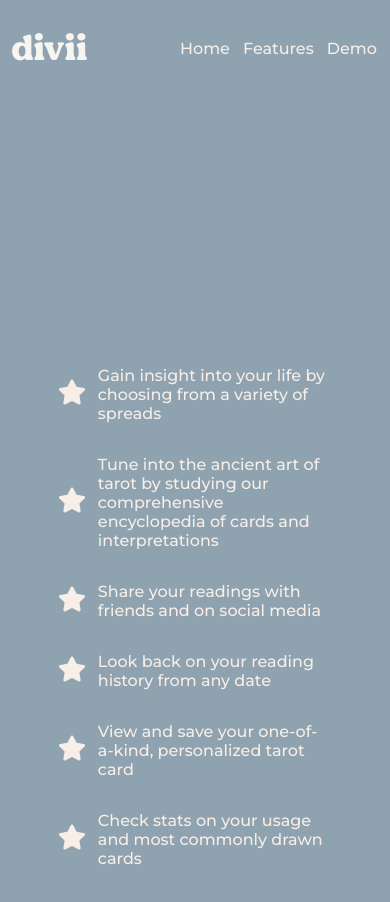
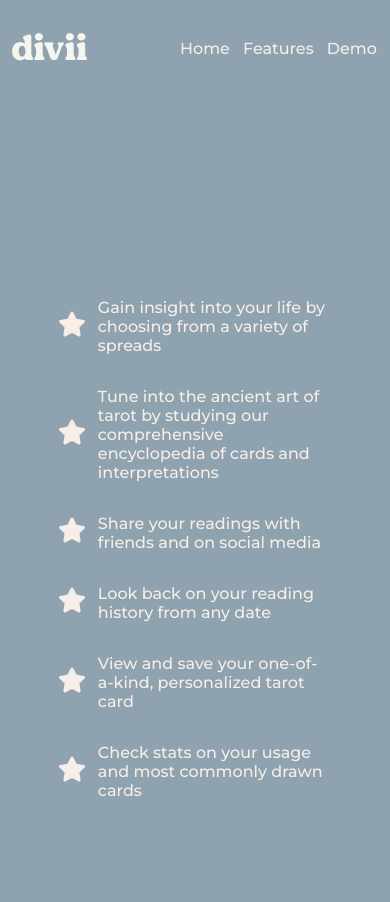
Before and after one commit to maywoollcott/diviisite, a React (Create React App) app: page /features in a window 390 px wide. Shown: the top 902 px of the page. Built offline with nearby package versions, Linux system fonts and the light colour scheme; a web font is replaced by a local one.

Commit message:
features margin mobile

```diff
--- a/src/Components/Features/Features.css
+++ b/src/Components/Features/Features.css
@@ -110,7 +110,7 @@
     flex-direction: column;
     align-items: center;
     justify-content: center;
-    margin-top: 60%;
+    margin-top: 25%;
   }
 
   .bulletRow {
```
